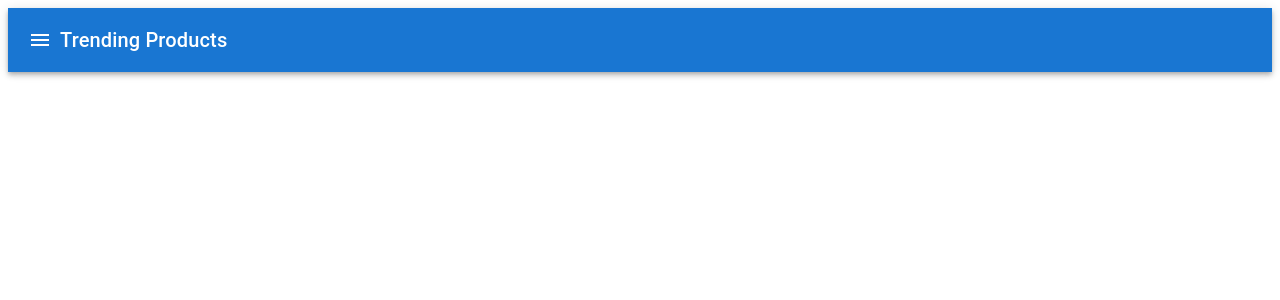
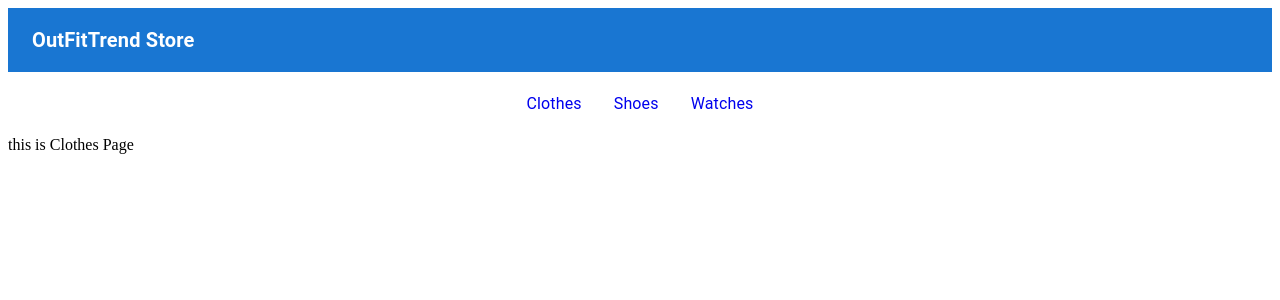
Before and after one commit to dourbinav/_freelance, a React (Vite) app: page /Clothes in a window 1280 px wide. Before the commit this address had no page. Shown: the top 300 px of the page. Built offline with nearby package versions, Linux system fonts and the light colour scheme.

Commit message:
features ad on

```diff
--- a/src/App.jsx
+++ b/src/App.jsx
@@ -2,8 +2,9 @@ import React, { useState } from 'react';
 import { BrowserRouter as Router, Routes, Route, Link, useLocation } from 'react-router-dom';
 import { Product } from './Product';
 import { ProductDetail } from './ProductDetail';
-import { Sidebar } from './Sidebar';
-import Home from './Home';
+import { Watches } from './Watches';
+import {Clothes} from "./Clothes";
+
 import {
   AppBar,
   Toolbar,
@@ -33,43 +34,39 @@ const AppContent = () => {
 
   return (
     <>
-      <AppBar position="static">
+      <AppBar position="static" style={{  boxShadow: 'none' }}>
         <Toolbar>
-          <IconButton
-            edge="start"
-            color="inherit"
-            aria-label="menu"
-            onClick={toggleSidebar}
-          >
-            <MenuIcon />
-          </IconButton>
-          <Typography variant="h6">
-            {headings[location.pathname] || 'Trending Products'}
+          <Typography variant="h6" style={{ flexGrow: 1, fontWeight: 'bold' }}>
+            OutFitTrend Store
           </Typography>
         </Toolbar>
       </AppBar>
 
-      {/* Sidebar */}
-      <Drawer anchor="left" open={isSidebarOpen} onClose={toggleSidebar}>
-        <List>
-          {/* <ListItem button component={Link} to="/" onClick={toggleSidebar}>
-            <ListItemText primary="Home" />
-          </ListItem> */}
-          <ListItem button component={Link} to="/" onClick={toggleSidebar}>
-            <ListItemText primary="Shoes" />
-          </ListItem>
-          <ListItem button component={Link} to="/sidebar" onClick={toggleSidebar}>
-            <ListItemText primary="Watches" />
-          </ListItem>
-        </List>
-      </Drawer>
+      {/* Transparent AppBar for Shoes and Watches in a row */}
+      <AppBar position="static" style={{ backgroundColor: 'transparent', boxShadow: 'none' }}>
+        <Toolbar style={{ justifyContent: 'center' }}>
+          <List style={{ display: 'flex', flexDirection: 'row', padding: 0 }}>
+            <ListItem button component={Link} to="/clothes"  style={{ width: 'auto' }}>
+              <ListItemText primary="Clothes" />
+            </ListItem>
+            <ListItem button component={Link} to="/" style={{ width: 'auto' }}>
+              <ListItemText primary="Shoes" />
+            </ListItem>
+            <ListItem button component={Link} to="/watches" style={{ width: 'auto' }}>
+              <ListItemText primary="Watches" />
+            </ListItem>
+          </List>
+        </Toolbar>
+      </AppBar>
+
 
       {/* Routes */}
       <Routes>
         {/* <Route path="/" element={<Home />} /> */}
         <Route path="/" element={<Product />} />
         <Route path="/productdetail/:id" element={<ProductDetail />} />
-        <Route path="/sidebar" element={<Sidebar />} />
+        <Route path="/Clothes" element={<Clothes />} />
+        <Route path="/watches" element={<Watches />} />
       </Routes>
     </>
   );
--- /dev/null
+++ b/src/Clothes.jsx
@@ -0,0 +1,9 @@
+import React from 'react';
+export const  Clothes =()=>{
+  return (
+    <>
+   this is Clothes Page
+
+    </>
+  )
+}
--- a/src/Home.jsx
+++ /dev/null
@@ -1,7 +0,0 @@
-import React from 'react';
-
-const Home = () => {
-  return <h1>This is the Home Page</h1>;
-};
-
-export default Home;
--- a/src/Product.jsx
+++ b/src/Product.jsx
@@ -172,7 +172,7 @@ export const Product = () => {
                 image={product.image}
                 alt={product.name}
                 style={{
-                  objectFit: 'cover',
+                  objectFit: 'contain',
                   height: '200px',
                   width: '100%',
                   cursor: 'pointer', // Makes it visually clear that the image is clickable
--- a/src/Sidebar.jsx
+++ b/src/Watches.jsx
@@ -1,5 +1,5 @@
 import React from 'react';
-export const  Sidebar =()=>{
+export const  Watches =()=>{
   return (
     <>
    this is watchpage
```
